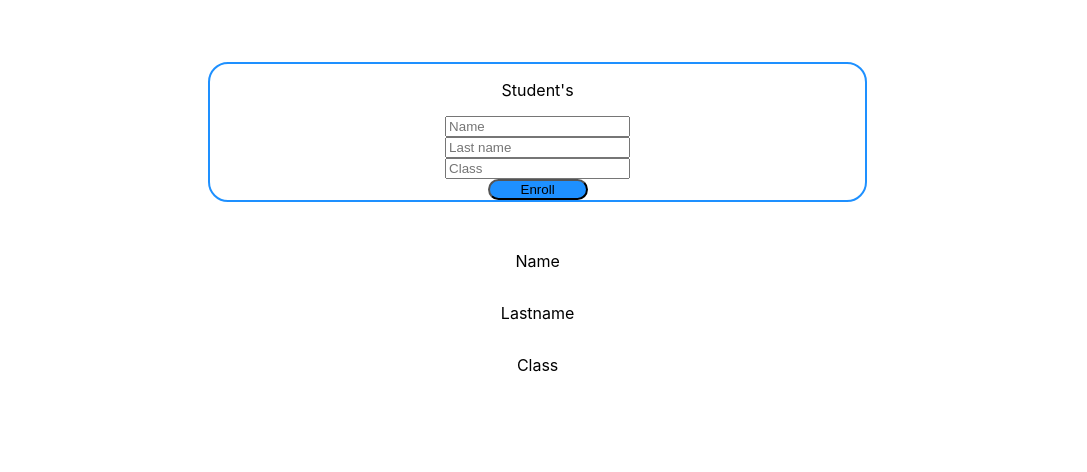
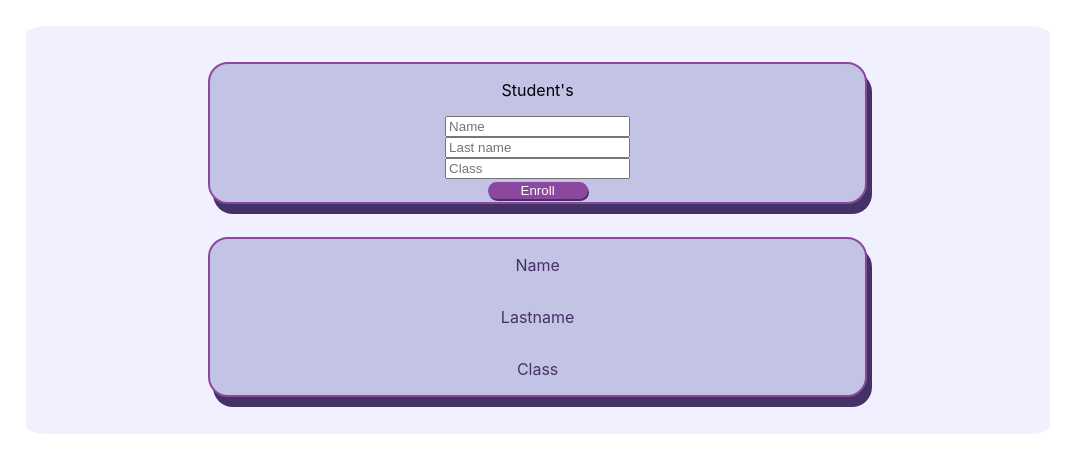
Before and after one commit to teacherhan/edu-track, a React (Create React App) app: page / in a window 1280 px wide. Shown: the top 472 px of the page, without its empty margins (0-1087 px from the left). Built offline with nearby package versions, Linux system fonts and the light colour scheme.

Commit message:
ClassListOutput css style added

```diff
--- a/src/App.css
+++ b/src/App.css
@@ -28,6 +28,7 @@
   color: #61dafb;
 }
 div {
+  background: #f1f0ff;
   display: flex;
   flex-direction: column;
   /* border: 1px solid dodgerblue; */
@@ -37,9 +38,15 @@ div {
   width: 80%;
 }
 button {
+  border: none;
+  margin: 3px;
   border-radius: 50px;
-  background: dodgerblue;
+  background: #8c489f;
   width: 100px;
+  color: white;
+  box-shadow: 1px 2px #443266;
+  cursor: pointer;
+  outline: none;
 }
 
 @keyframes App-logo-spin {
--- a/src/Components/AddStudent.js
+++ b/src/Components/AddStudent.js
@@ -3,9 +3,10 @@ import React from "react";
 const addStudent = (props) => {
   // Add some inline style
   const addStStyle = {
-    border: "2px solid dodgerblue",
+    border: "2px solid #8C489F",
     borderRadius: "20px",
-    boxShadow: "5px gray",
+    boxShadow: "5px 10px #443266",
+    background: "#C3C3E5",
   };
 
   return (
--- /dev/null
+++ b/src/Components/ClassListOutput.css
@@ -0,0 +1,8 @@
+.ClassListOutput {
+  border: 2px solid #8c489f;
+  border-radius: 20px;
+  box-shadow: 5px 10px #443266;
+  background: #c3c3e5;
+  color: #443266;
+}
+/* printable layout */
--- a/src/Components/ClassListOutput.js
+++ b/src/Components/ClassListOutput.js
@@ -1,8 +1,9 @@
 import React from "react";
+import "./ClassListOutput.css";
 
 const classListOutput = (props) => {
   return (
-    <div>
+    <div className="ClassListOutput">
       <p> {props.studentName}</p>
       <p>{props.lastName}</p>
       <p>{props.regClass}</p>
```
